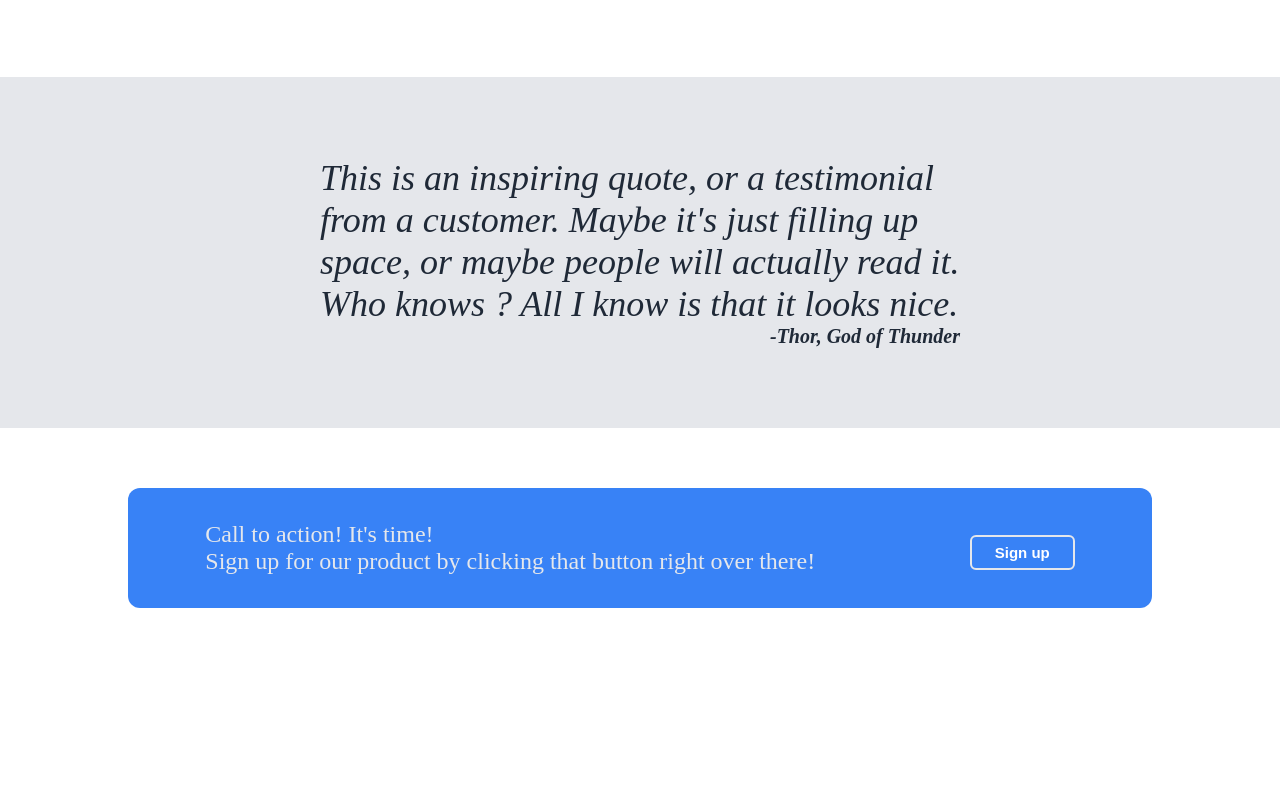
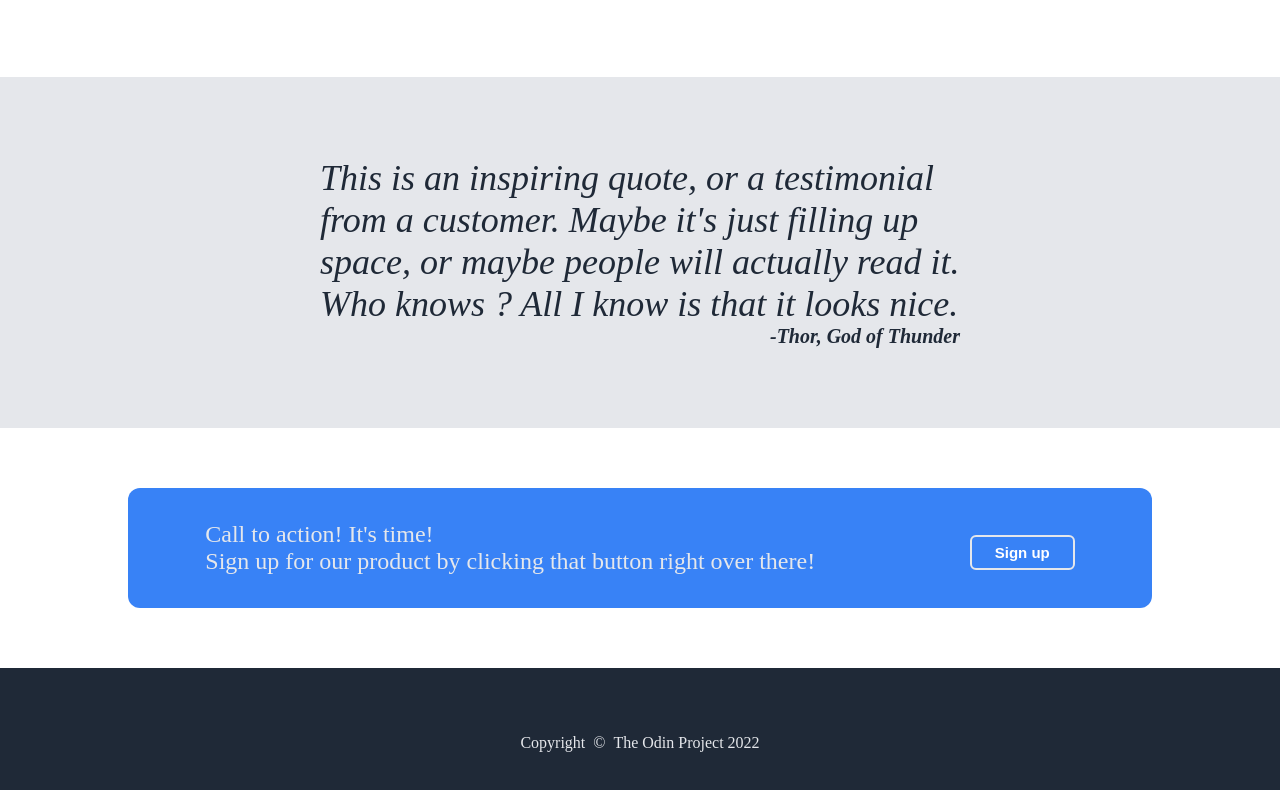
Before and after one commit to i-ozgur/odin-landing-page, a plain HTML site: page index.html in a window 1280 px wide. Shown: the part 688-1478 px from the top of the page. Before the commit the page ends 1356 px from the top, so only its background shows below. Drawn offline with Linux system fonts and the light colour scheme.

Commit message:
footer section added and project completed

```diff
--- a/index.html
+++ b/index.html
@@ -68,7 +68,11 @@
         <button class="sign-up" type="button">Sign up</button>
     </div>
     <footer>
-
+        <ul>
+            <li>Copyright</li>
+            <li>©</li>
+            <li>The Odin Project 2022</li>
+        </ul>
     </footer>
 </body>
 
--- a/styles/style.css
+++ b/styles/style.css
@@ -175,3 +175,21 @@ main h1 {
 .end-content button {
     border: 2px solid #E5E7EB;
 }
+
+/* footer */
+
+footer {
+    display: flex;
+    flex: 1 1 auto;
+    justify-content: center;
+    align-items: center;
+    background-color: #1F2937;
+    height: 150px;
+    color: #E5E7EB;
+}
+
+footer ul {
+    display: flex;
+    gap: 8px;
+    list-style-type: none;
+}
```
